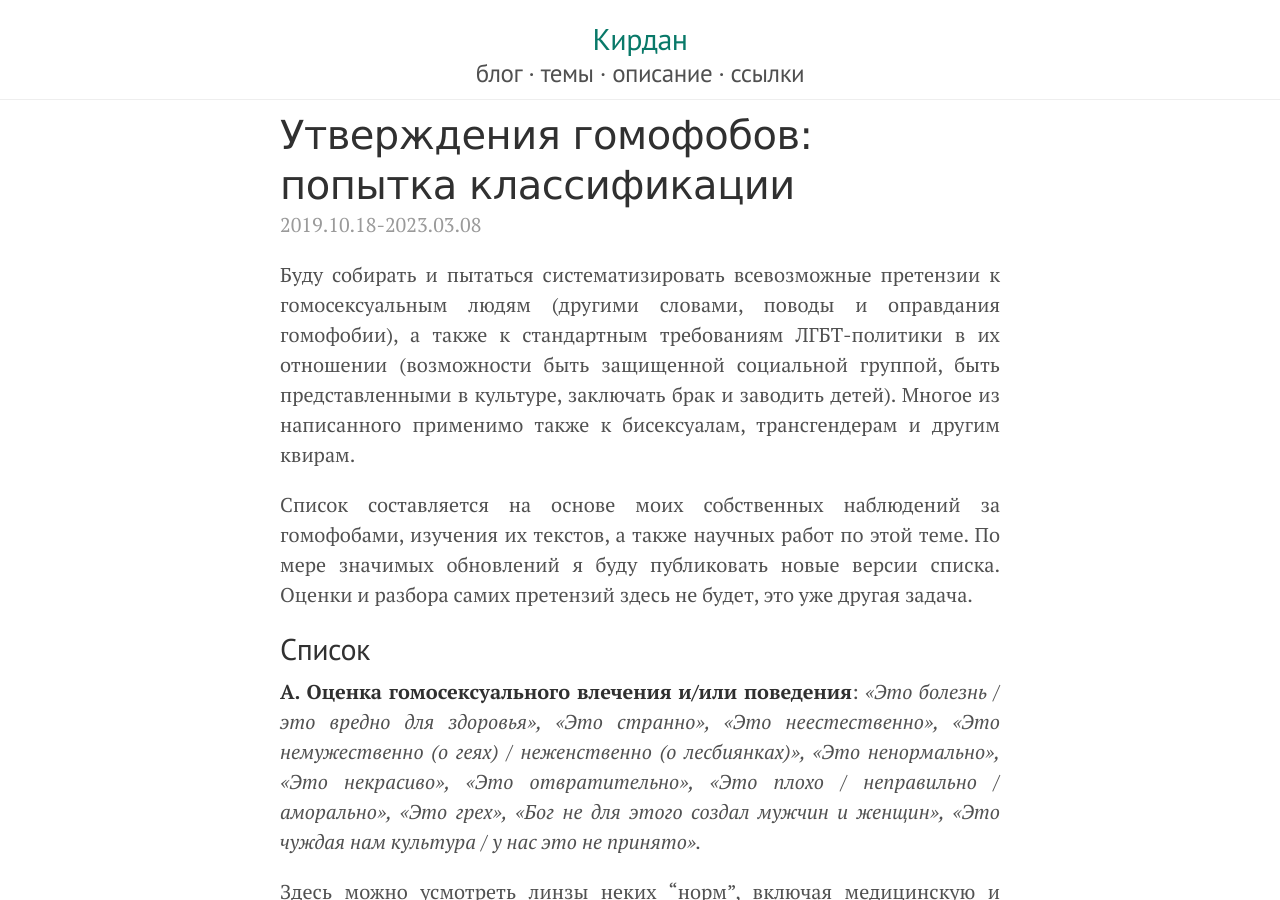
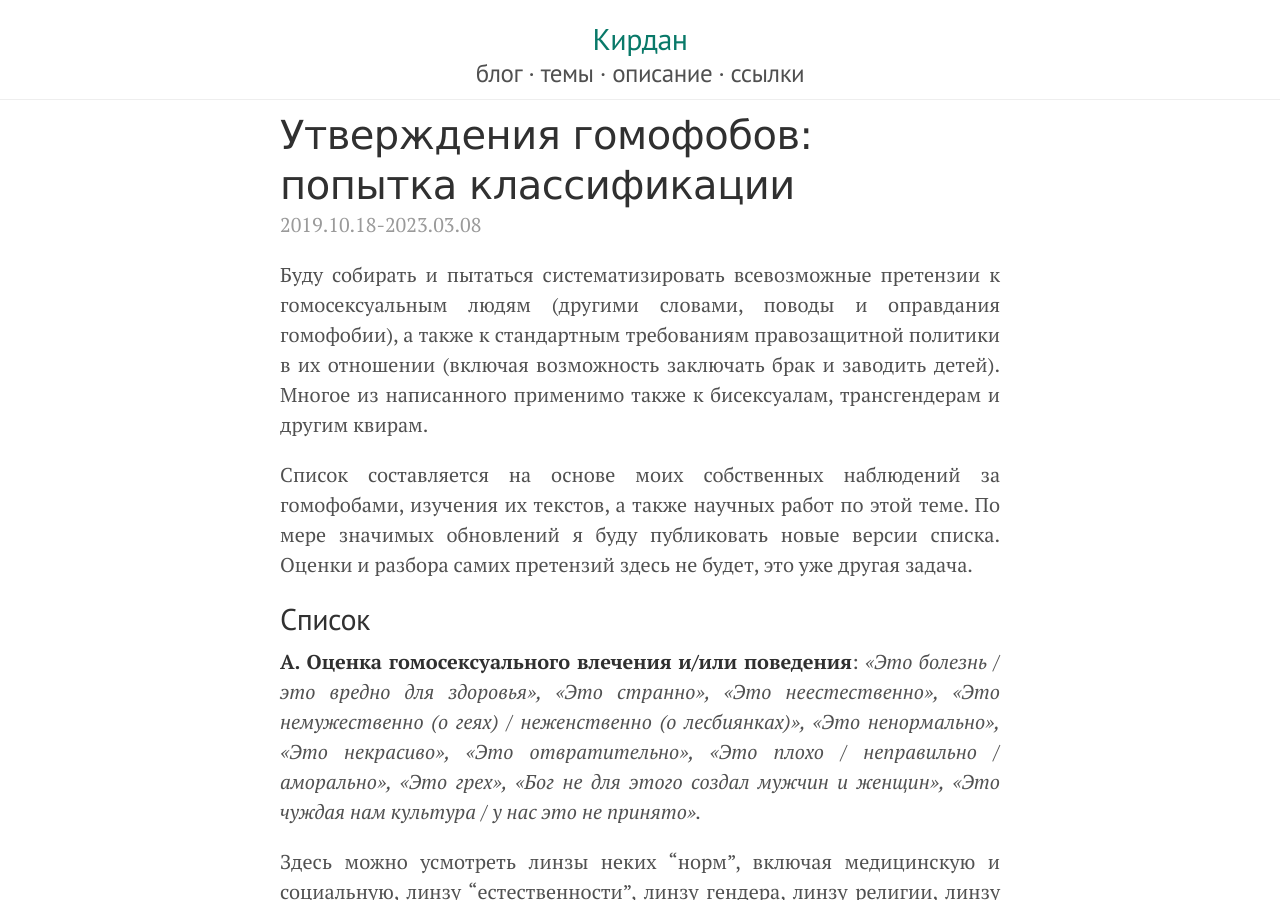
Before and after one commit to KKirdan/kkirdan.github.io, a Jekyll site: the page built from blog/_posts/1. articles/2019-10-18-14.md, in a window 1280 px wide and 900 px high. Built offline with Jekyll 4.4.1, drawn with Linux system fonts in a browser that asks for light colours.

Commit message:
prepare to new Ru law

```diff
--- a/blog/_posts/1. articles/2019-10-18-14.md
+++ b/blog/_posts/1. articles/2019-10-18-14.md
@@ -13,7 +13,7 @@ tags:
 meta_tags: длиннопост
 importance: 8
 ---
-Буду собирать и пытаться систематизировать всевозможные претензии к гомосексуальным людям (другими словами, поводы и оправдания гомофобии), а также к стандартным требованиям ЛГБТ-политики в их отношении (возможности быть защищенной социальной группой, быть представленными в культуре, заключать брак и заводить детей). Многое из написанного применимо также к бисексуалам, трансгендерам и другим квирам.
+Буду собирать и пытаться систематизировать всевозможные претензии к гомосексуальным людям (другими словами, поводы и оправдания гомофобии), а также к стандартным требованиям правозащитной политики в их отношении (включая возможность заключать брак и заводить детей). Многое из написанного применимо также к бисексуалам, трансгендерам и другим квирам.
 
 Список составляется на основе моих собственных наблюдений за гомофобами, изучения их текстов, а также научных работ по этой теме. По мере значимых обновлений я буду публиковать новые версии списка. Оценки и разбора самих претензий здесь не будет, это уже другая задача.
 
```
Also changed, not shown: blog/_posts/5. drafts/2023-11-22-b3.md (+15 -5 lines), blog/about.md (+1 -1 lines).
